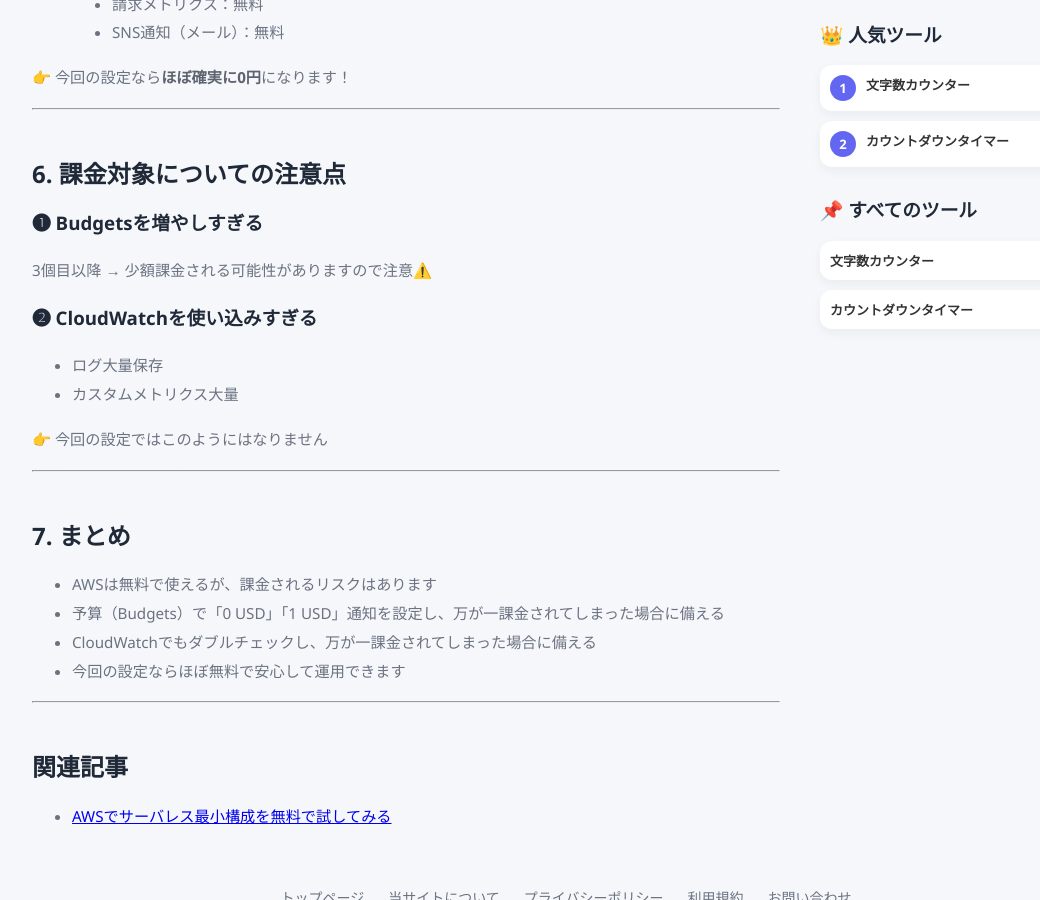
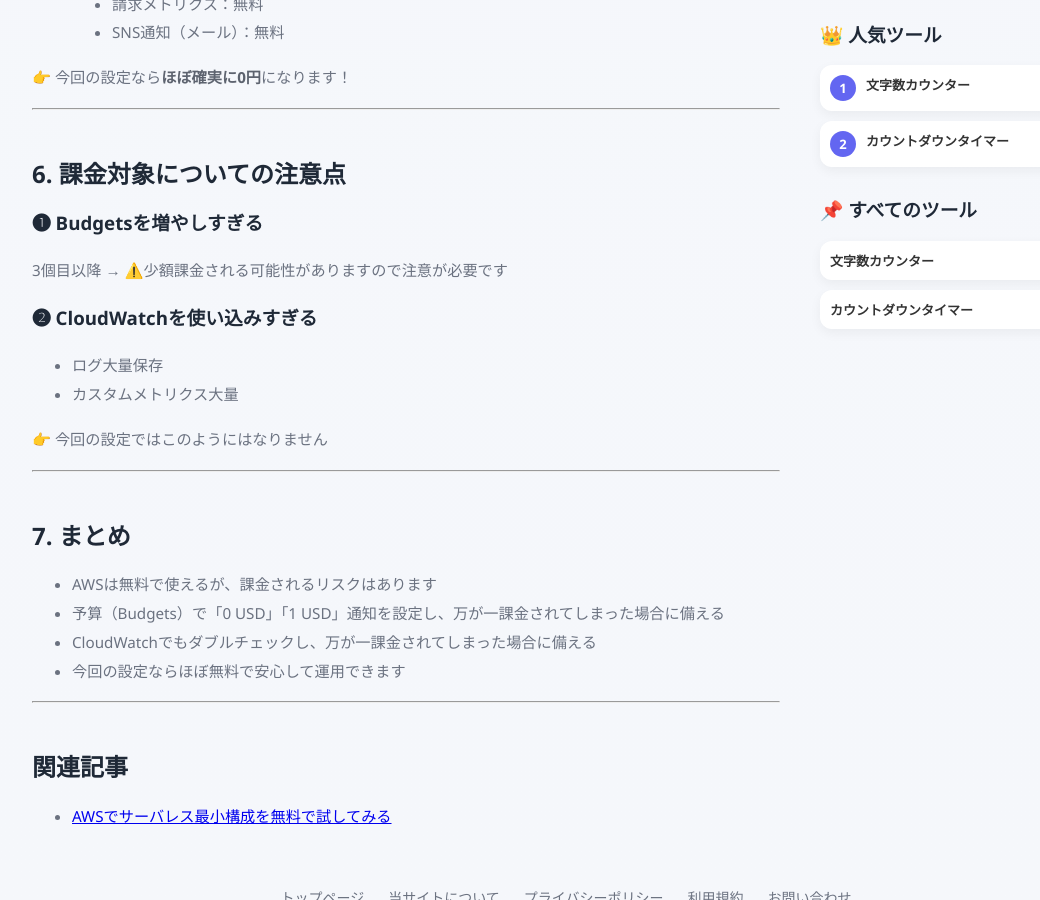
Before and after one commit to benritools/tools, a Jekyll site: the page built from _posts/2026-04-23-aws-billing-alerts.md, in a window 1280 px wide and 900 px high, scrolled down 14585 px. Shown: the whole window, without its empty margins (74-1114 px from the left). Built offline with Jekyll 4.4.1, drawn with Linux system fonts in a browser that asks for light colours.

Commit message:
Add files via upload

```diff
--- a/_posts/2026-04-23-aws-billing-alerts.md
+++ b/_posts/2026-04-23-aws-billing-alerts.md
@@ -278,7 +278,7 @@
 
 ### ❶ Budgetsを増やしすぎる
 
-3個目以降 → 少額課金される可能性がありますので注意⚠️
+3個目以降 → ⚠️少額課金される可能性がありますので注意が必要です
 
 
 ### ❷ CloudWatchを使い込みすぎる
```
